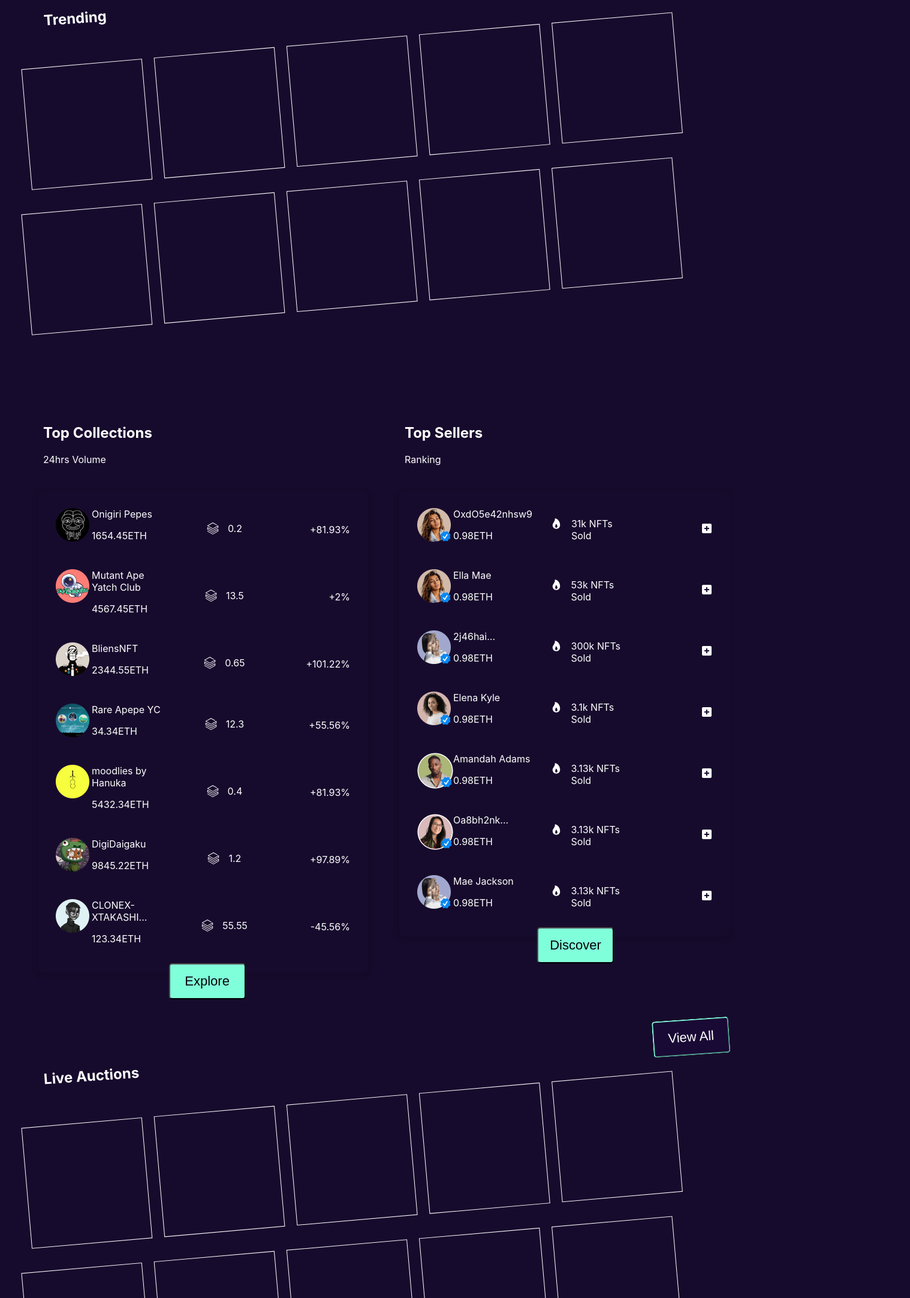
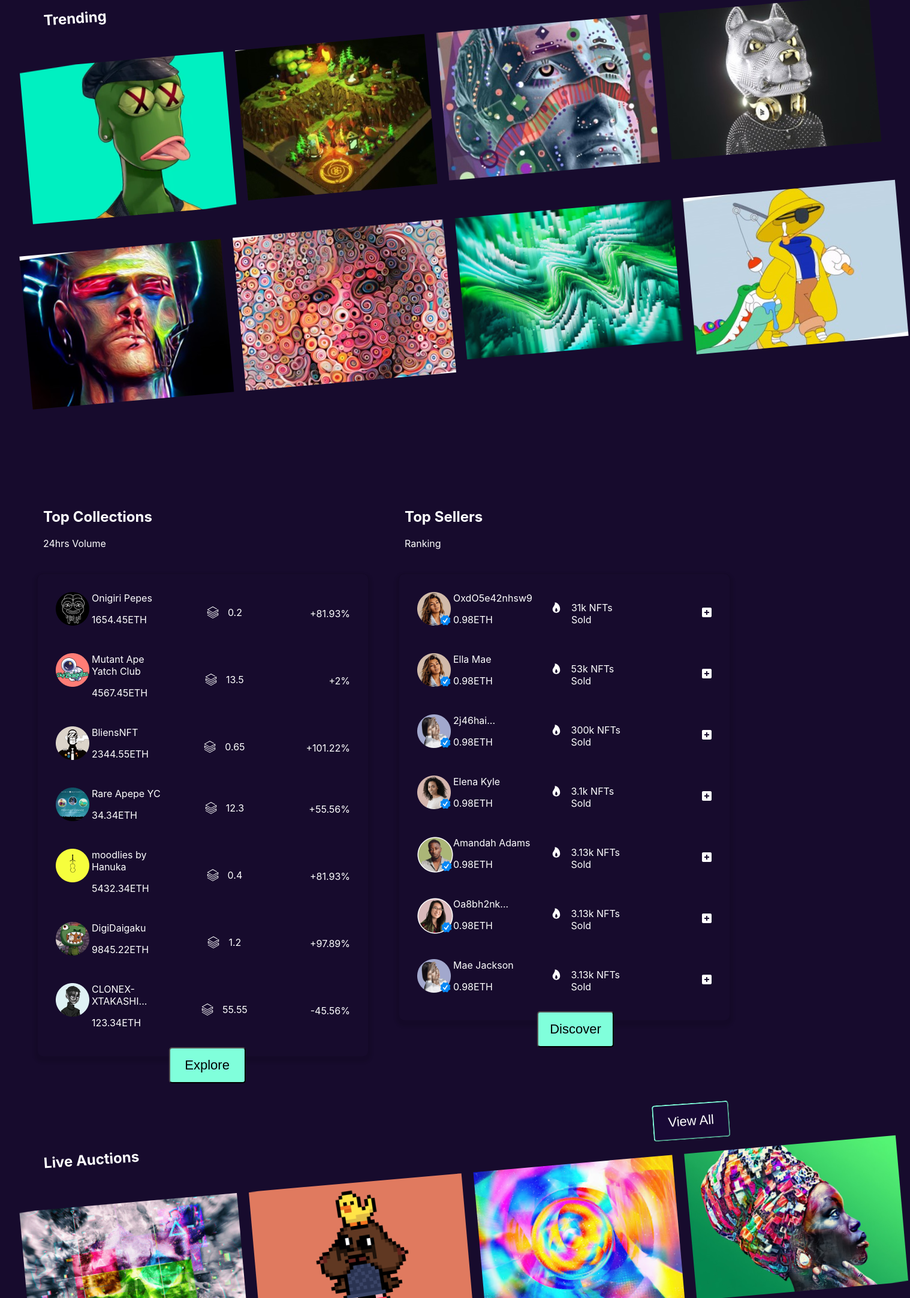
Before and after one commit to victoryohanna/McGeorgeTestProject, a React (Create React App) app: page / in a window 1280 px wide. Shown: the part 909-3073 px from the top of the page at 60% size, 1518 px wide, since content can reach past the window. Built offline with nearby package versions, Linux system fonts and the light colour scheme.

Commit message:
add animation to trendings

```diff
--- a/src/components/Auctions.jsx
+++ b/src/components/Auctions.jsx
@@ -1,4 +1,14 @@
 import "../styles/components/auctions.css";
+
+import slide9 from '../assets/images/slide9.png';
+import slide10 from '../assets/images/slide10.png';
+import slide11 from '../assets/images/slide11.png';
+import slide12 from '../assets/images/slide12.png';
+
+import slide1 from '../assets/images/slide1.png';
+import slide2 from '../assets/images/slide2.jpg';
+import slide3 from '../assets/images/slide3.jpg';
+import slide4 from '../assets/images/slide4.jpg';
 
 const Auctions = () => {
   return (
@@ -12,18 +22,35 @@ const Auctions = () => {
         </div>
       </div>
       <div className="auction-img1">
-        <div className="img1"></div>
-        <div className="img2"></div>
-        <div className="img3"></div>
-        <div className="img4"></div>
-        <div className="img5"></div>
+        <div className="img1" >
+          <img src={slide9} alt="" />
+        </div>
+        <div className="img2">
+          <img src={slide10} alt="" />
+        </div>
+        <div className="img3">
+          <img src={slide11} alt="" />
+        </div>
+        <div className="img4">
+          <img src={slide12} alt="" />
+        </div>
+        {/* <div className="img5"></div> */}
       </div>
       <div className="auction-img2">
-        <div className="img1"></div>
-        <div className="img2"></div>
-        <div className="img3"></div>
-        <div className="img4"></div>
-        <div className="img5"></div>
+
+        <div className="img1">
+          <img src={slide1} alt="" />
+        </div>
+        <div className="img2">
+          <img src={slide2} alt="" />
+        </div>
+        <div className="img3">
+          <img src={slide3} alt="" />
+        </div>
+        <div className="img4">
+          <img src={slide4} alt="" />
+        </div>
+        {/* <div className="img5"></div> */}
       </div>
     </div>
   );
--- a/src/components/Trending.jsx
+++ b/src/components/Trending.jsx
@@ -1,5 +1,15 @@
 
 import "../styles/components/trending.css";
+
+import slide1 from '../assets/images/slide1.png';
+import slide2 from '../assets/images/slide2.jpg';
+import slide3 from '../assets/images/slide3.jpg';
+import slide4 from '../assets/images/slide4.jpg';
+
+import slide5 from '../assets/images/slide5.jpg';
+import slide6 from '../assets/images/slide6.jpg';
+import slide7 from '../assets/images/slide7.png';
+import slide8 from '../assets/images/slide8.jpg';
 
 const Trending = () => {
   return (
@@ -12,20 +22,37 @@ const Trending = () => {
           <button type="button">View All</button>
         </div>
       </div>
-
-      <div className="trend-img1">
-        <div className="img1"></div>
-        <div className="img2"></div>
-        <div className="img3"></div>
-        <div className="img4"></div>
-        <div className="img5"></div>
+      <div className="trend-img1 slide-left">
+        <div className="img1">
+          <img src={slide1} alt="" />
+        </div>
+        <div className="img2">
+          <img src={slide2} alt="" />
+        </div>
+        <div className="img3">
+          <img src={slide3} alt="" />
+        </div>
+        <div className="img4">
+          <img src={slide4} alt="" />
+        </div>
+        {/* <div className="img5"></div> */}
       </div>
-      <div className="trend-img2">
-        <div className="img1"></div>
-        <div className="img2"></div>
-        <div className="img3"></div>
-        <div className="img4"></div>
-        <div className="img5"></div>
+      <div className="trend-img2 slide-right">
+        {/* <div className="img1">
+          <img src="" alt=""></img>
+        </div> */}
+        <div className="img2">
+          <img src={slide5} alt="" />
+        </div>
+        <div className="img3">
+          <img src={slide6} alt="" />
+        </div>
+        <div className="img4">
+          <img src={slide7} alt="" />
+        </div>
+        <div className="img5">
+          <img src={slide8} alt="" />
+        </div>
       </div>
     </div>
   );
--- a/src/styles/components/auctions.css
+++ b/src/styles/components/auctions.css
@@ -43,19 +43,19 @@
 
 .auction-img1{
     display: flex;
-    margin: 20px auto;
+    margin: auto;
     transform: rotate(-5deg);
 
 }
 
 .auction-img2{
     display: flex;
-    margin: 20px auto;
+    margin:  auto;
     transform: rotate(-5deg);
 
 }
 
-.img1,
+/* .img1,
 .img2,
 .img3,
 .img4,
@@ -64,9 +64,34 @@
     height: 200px;
     border: 1px solid white;
     margin: 10px;
+} */
 
+.slide-left{
+    animation-name: slideleft;
+    animation-duration: 6s;
 }
 
-@keyframes slidein {
-    100% { left: 0;}
+.slide-right{
+    animation-name: slideright;
+    animation-duration: 6s;
 }
+
+@keyframes slideleft {
+    0%{
+        margin-left: 20%;
+        /* width: 90%; */
+    }
+    100%{
+        margin-left: 0%;
+        /* width: 100%; */
+    }
+}
+
+@keyframes slideright{
+    0%{
+        margin-left: -20% ;
+    }
+    100%{
+        margin-left: 0%;
+    }
+}
--- a/src/styles/components/category.css
+++ b/src/styles/components/category.css
@@ -23,8 +23,8 @@
 }
 
 .image-caategory img{
-    width: 350px;
-    height: 350px;
+    width: 100%;
+    height: 100%;
     margin: auto;
 }
 
--- a/src/styles/components/trending.css
+++ b/src/styles/components/trending.css
@@ -10,12 +10,10 @@
 }
 
 .trend-text{
-
     color: #ffffff;
     width: 50%;
     margin: 10px;
     /* border: 1px solid white; */
-
 }
 
 .trend-text h2{
@@ -45,10 +43,10 @@
 
 .trend-img1{
     display: flex;
-    margin: 20px auto;
+    /* justify-content: center; */
+    margin: auto;
     transform: rotate(-5deg);
     /* border: 1px solid white; */
-
 }
 
 .trend-img2{
@@ -56,6 +54,7 @@
     margin: 20px auto;
     transform: rotate(-5deg);
     /* border: 1px solid white; */
+
 }
 
 .img1,
@@ -63,21 +62,41 @@
 .img3,
 .img4,
 .img5{
-    width: 200px;
-    height: 200px;
-    border: 1px solid white;
+    width: 379px;
+    height: 272px;
+    /* border: 1px solid white; */
     margin: 10px;
     /* transform: rotate(-4deg); */
+
+
 }
 
-@keyframes slidein {
-    from {
-        margin-left: 100%;
-        width: 300%;
-      }
+.slide-left{
+    animation-name: slideleft;
+    animation-duration: 6s;
+}
 
-      to {
+.slide-right{
+    animation-name: slideright;
+    animation-duration: 6s;
+}
+
+@keyframes slideleft {
+    0%{
+        margin-left: 20%;
+        /* width: 90%; */
+    }
+    100%{
         margin-left: 0%;
-        width: 100%;
-      }
+        /* width: 100%; */
+    }
 }
+
+@keyframes slideright{
+    0%{
+        margin-left: -20% ;
+    }
+    100%{
+        margin-left: 0%;
+    }
+}
```
